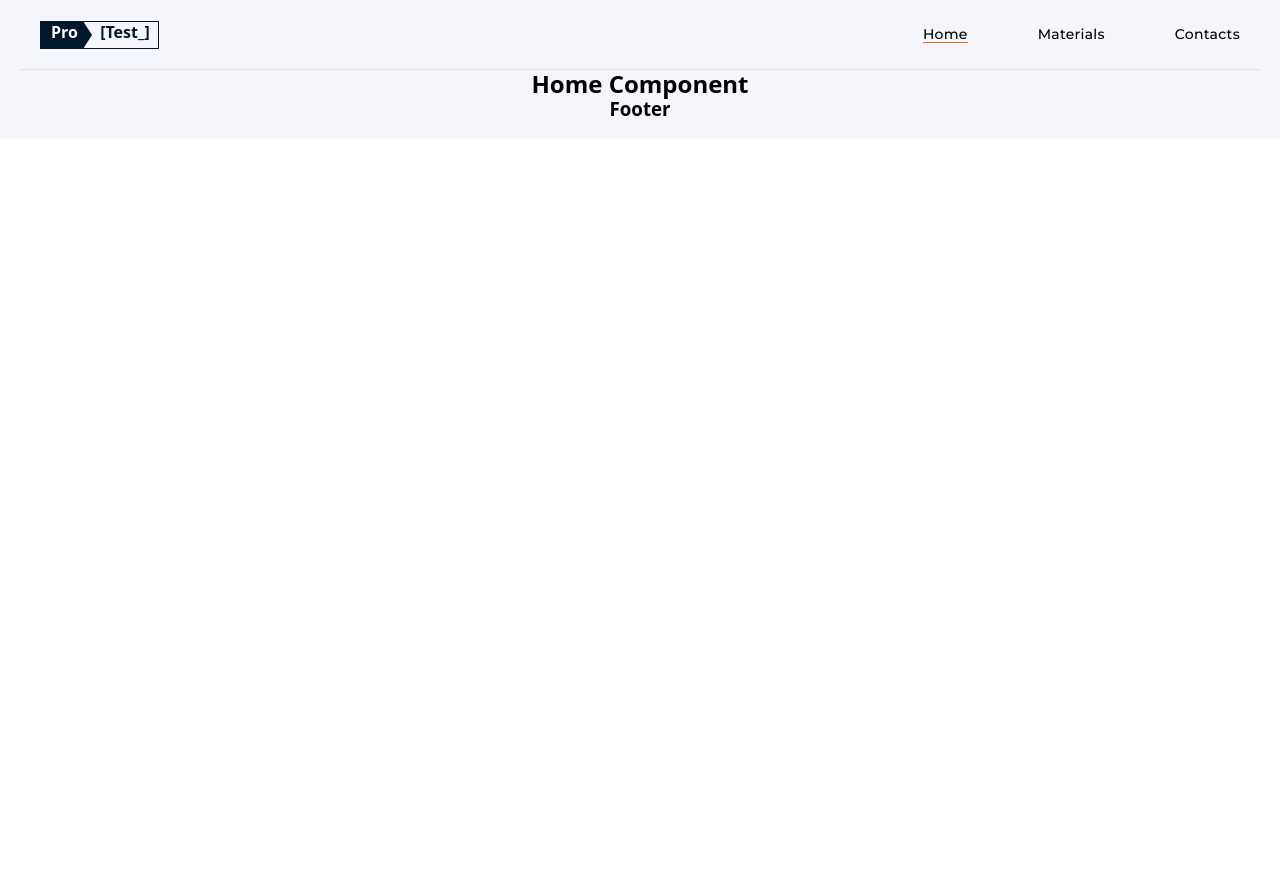
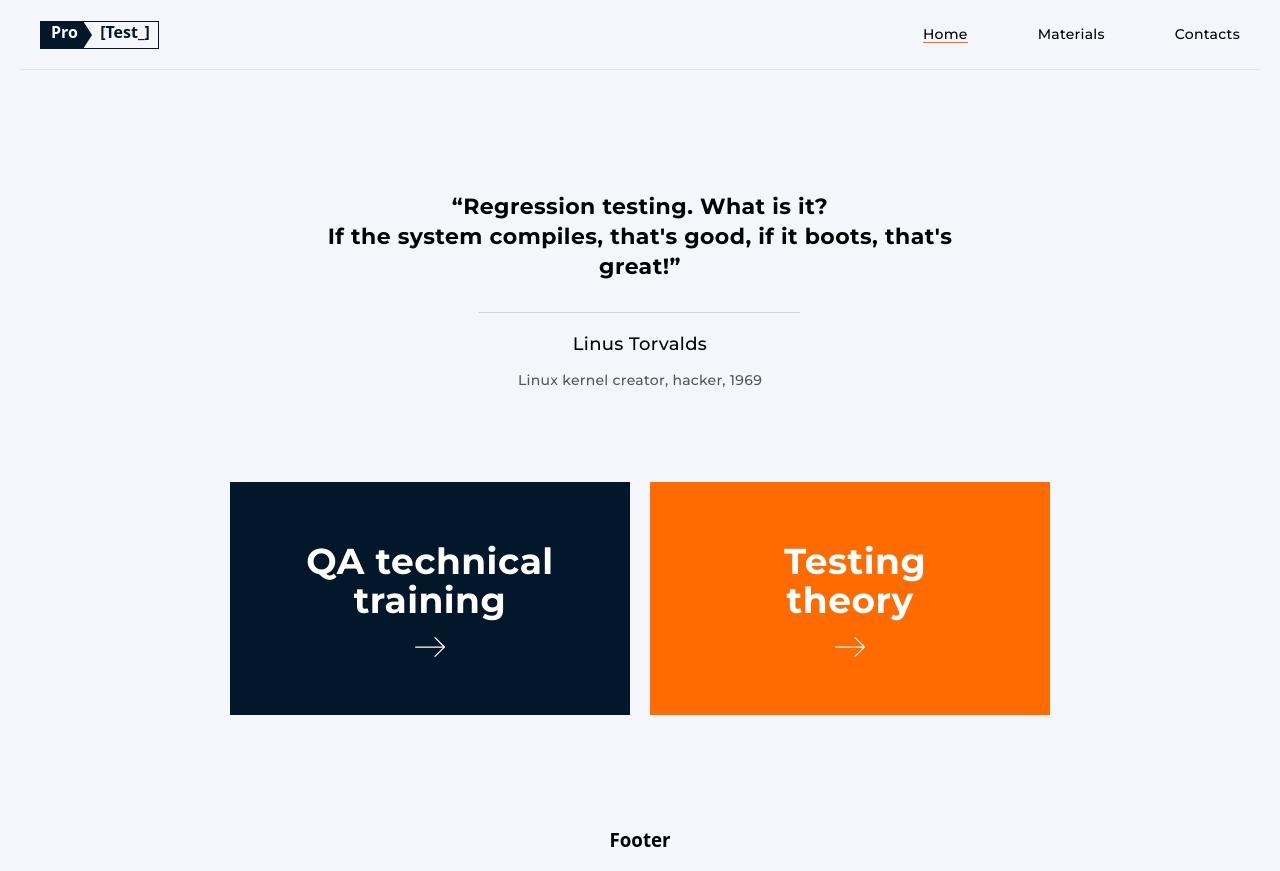
Before and after one commit to DRAKOS6666/GoIt-Test-Pro-Team11, a React (Create React App) app: page / in a window 1280 px wide. Before the commit the page ends 800 px from the top, so only its background shows below. Built offline with nearby package versions, Linux system fonts and the light colour scheme.

Commit message:
init mainPage

```diff
--- a/src/components/App.js
+++ b/src/components/App.js
@@ -16,6 +16,7 @@ import AuthPage from 'views/AuthPage';
 import Test from 'components/Test';
 import Results from './Results';
 import Materials from './Materials';
+import MainPage from './MainPage'
 import Contacts from 'views/Contacts';
 import Footer from 'views/Footer';
 import Loader from 'components/Loader';
@@ -29,7 +30,7 @@ function App() {
 
   useEffect(() => {
     dispatch(authOperations.getCurrentUser(user));
-  }, []);
+  }, [dispatch, user]);
 
   return (
     <div className="wrapper">
@@ -49,6 +50,10 @@ function App() {
             <Materials books={books} resources={resources} />
           </PrivateRoute>
 
+          <PrivateRoute path="/" redirectTo="/auth">
+            <MainPage />
+          </PrivateRoute>
+
           <PublicRoute path="/contacts" component={Contacts} redirectTo="/auth" />
 
           <PublicRoute path="/" component={Home} redirectTo="/auth" />
--- /dev/null
+++ b/src/components/MainPage/MainPage.js
@@ -0,0 +1,27 @@
+import React from 'react';
+import { NavLink } from "react-router-dom";
+import { ReactComponent as Arrow } from '../../images/icons/arrow.svg';
+import s from './MainPage.module.css';
+
+export default function MainPage() {
+    return (<>
+        <h2 className={s.titleOne}>“Regression testing. What is it?</h2>
+        <h2 className={s.title}>If the system compiles, that's good, if it boots, that's great!”</h2>
+        <p className={s.subtitle}>Linus Torvalds</p>
+        <p className={s.descriptionsubtitle}>Linux kernel creator, hacker, 1969</p>
+        <ul className={s.items}>
+            <NavLink className={s.itemLink} to={`/test`}>
+                <li className={s.item}>
+                    <h2>QA technical training</h2>
+                    <Arrow className={s.icon} />
+                </li>
+            </NavLink>
+            <NavLink className={s.itemLink} to={`/test`}>
+                <li className={s.itemColor}>
+                    <h2>Testing theory</h2>
+                    <Arrow className={s.icon} />
+                </li>
+            </NavLink>
+        </ul>
+    </>);
+};
--- /dev/null
+++ b/src/components/MainPage/MainPage.module.css
@@ -0,0 +1,226 @@
+.titleOne {
+  font-family: var(--main-font);
+  font-weight: 700;
+  font-size: 12px;
+  line-height: 20px;
+
+  text-align: center;
+  letter-spacing: 0.02em;
+
+  margin-top: 30px;
+}
+
+.title {
+  font-family: var(--main-font);
+  font-weight: 700;
+  font-size: 12px;
+  line-height: 20px;
+
+  text-align: center;
+  letter-spacing: 0.02em;
+}
+
+@media screen and (min-width: 768px) {
+  .title {
+    font-size: 22px;
+    line-height: 30px;
+    margin-left: 39px;
+    margin-right: 39px;
+  }
+  .titleOne {
+    font-size: 22px;
+    line-height: 30px;
+    margin-left: 39px;
+    margin-right: 39px;
+  }
+}
+
+@media screen and (min-width: 1280px) {
+  .title {
+    margin-left: 295px;
+    margin-right: 295px;
+  }
+  .titleOne {
+    margin-left: 295px;
+    margin-right: 295px;
+    margin-top: 122px;
+  }
+}
+
+.title::after {
+  content: '';
+  display: block;
+  opacity: 0.15;
+  background-color: #00122f;
+  width: 130px;
+  height: 1px;
+  margin-top: 20px;
+  margin-left: 75px;
+  margin-right: 75px;
+}
+
+@media screen and (min-width: 768px) {
+  .title::after {
+    width: 321px;
+    margin-top: 30px;
+    margin-left: 164px;
+    margin-right: 164px;
+  }
+}
+
+.subtitle {
+  font-family: var(--main-font);
+  font-weight: 500;
+  font-size: 12px;
+  line-height: 14px;
+
+  text-align: center;
+  letter-spacing: 0.02em;
+
+  margin-top: 20px;
+}
+
+@media screen and (min-width: 768px) {
+  .subtitle {
+    font-size: 18px;
+    line-height: 36px;
+
+    margin-top: 13px;
+  }
+}
+
+.descriptionsubtitle {
+  font-family: var(--main-font);
+  font-weight: 500;
+  font-size: 10px;
+  line-height: 12px;
+
+  text-align: center;
+  letter-spacing: 0.02em;
+
+  color: #555555;
+
+  margin-top: 4px;
+  margin-bottom: 40px;
+}
+
+@media screen and (min-width: 768px) {
+  .descriptionsubtitle {
+    font-size: 14px;
+    line-height: 36px;
+
+    margin-top: 0px;
+    margin-bottom: 60px;
+  }
+}
+
+@media screen and (min-width: 1280px) {
+  .descriptionsubtitle {
+    margin-bottom: 84px;
+  }
+}
+
+.items {
+  list-style: none;
+  margin-left: 0px;
+  margin-right: 0px;
+  padding: 0;
+}
+
+@media screen and (min-width: 1280px) {
+  .items {
+    display: flex;
+    margin-left: 210px;
+    margin-right: 210px;
+    margin-bottom: 114px;
+  }
+}
+
+.icon {
+  fill: var(--white-text-color);
+  margin-top: 28px;
+}
+
+@media screen and (min-width: 768px) {
+  .icon {
+    margin-top: 12px;
+  }
+}
+
+.item {
+  background-color: #02172a;
+  padding-top: 60px;
+  padding-left: 52px;
+  padding-right: 51px;
+  padding-bottom: 42px;
+  margin-top: 20px;
+}
+
+@media screen and (min-width: 768px) {
+  .item {
+    padding-left: 12px;
+    padding-right: 12px;
+    margin-top: 30px;
+    margin-left: 164px;
+    margin-right: 164px;
+  }
+}
+
+@media screen and (min-width: 1280px) {
+  .item {
+    padding-left: 12px;
+    padding-right: 12px;
+    margin-top: 0px;
+    margin-left: 0px;
+    margin-right: 0px;
+    width: 400px;
+  }
+}
+
+.itemLink {
+  text-decoration: none;
+  font-family: var(--main-font);
+  font-weight: 800;
+  font-size: 17px;
+  line-height: 29px;
+  text-align: center;
+  letter-spacing: 0.02em;
+  color: var(--white-text-color);
+}
+
+@media screen and (min-width: 768px) {
+  .itemLink {
+    font-size: 24px;
+    line-height: 39px;
+  }
+}
+
+.itemColor {
+  background-color: var(--orange-bg-color);
+  padding-top: 60px;
+  padding-left: 52px;
+  padding-right: 51px;
+  padding-bottom: 42px;
+  margin-top: 20px;
+}
+
+@media screen and (min-width: 768px) {
+  .itemColor {
+    padding-left: 134px;
+    padding-right: 134px;
+    margin-top: 30px;
+    margin-left: 164px;
+    margin-right: 164px;
+  }
+}
+
+@media screen and (min-width: 1280px) {
+  .itemColor {
+    padding-left: 134px;
+    padding-right: 134px;
+    margin-top: 0px;
+    margin-left: 20px;
+    margin-right: 0px;
+    width: 400px;
+  }
+}
--- /dev/null
+++ b/src/components/MainPage/index.js
@@ -0,0 +1 @@
+export { default } from './MainPage';
```
Also changed, not shown: src/images/icons/arrow.svg.
